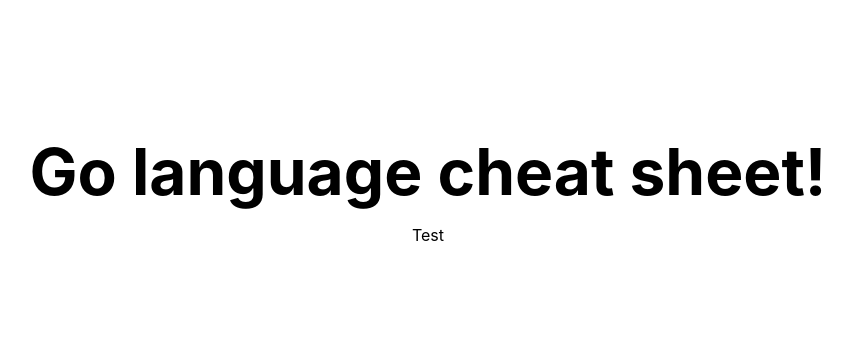
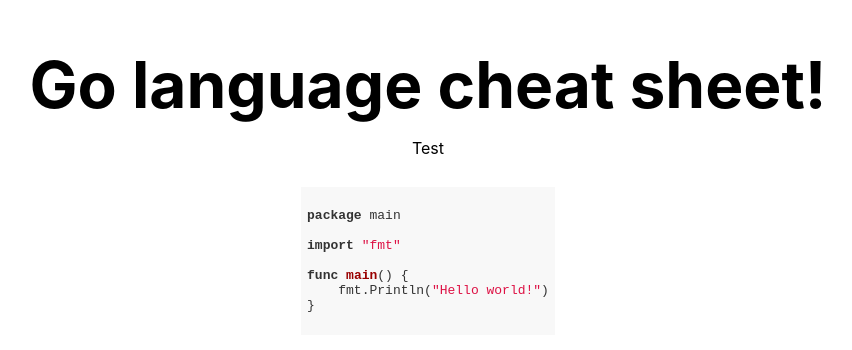
Before and after one commit to nlepage/go-cheat-sheets, a Next.js app: page /language in a window 1280 px wide. Shown: the part 202-552 px from the top of the page, without its empty margins (212-1064 px from the left). Built offline with nearby package versions, Linux system fonts and the light colour scheme.

Commit message:
:alembic: highlight.js + NextJS SSG

```diff
--- a/next.config.js
+++ b/next.config.js
@@ -1,3 +1,3 @@
 module.exports = {
-  basePath: '/go-cheat-sheets',
+  basePath: process.env.NODE_ENV === 'production' ? '/go-cheat-sheets' : null,
 }
--- a/package.json
+++ b/package.json
@@ -8,6 +8,7 @@
     "start": "next start"
   },
   "dependencies": {
+    "highlight.js": "^10.6.0",
     "next": "10.0.6",
     "react": "17.0.1",
     "react-dom": "17.0.1"
--- a/pages/_app.js
+++ b/pages/_app.js
@@ -1,4 +1,5 @@
 import '../styles/globals.css'
+import 'highlight.js/styles/github.css'
 
 export default function App({ Component, pageProps }) {
   return <Component {...pageProps} />
--- a/pages/language.js
+++ b/pages/language.js
@@ -1,8 +1,18 @@
 import Head from 'next/head'
+import hljs from 'highlight.js/lib/core'
+import go from 'highlight.js/lib/languages/go'
 
 import styles from '../styles/language.module.css'
+import { useEffect } from 'react'
 
 export default function Language() {
+  useEffect(() => {
+    hljs.registerLanguage('go', go)
+    document.querySelectorAll('pre code').forEach((block) => {
+      hljs.highlightBlock(block)
+    })
+  }, [])
+
   return (
     <div className={styles.container}>
       <Head>
@@ -17,6 +27,17 @@ export default function Language() {
         <p>
           Test
         </p>
+        <pre>
+          <code className="go">{`
+package main
+
+import "fmt"
+
+func main() {
+    fmt.Println("Hello world!")
+}
+          `}</code>
+        </pre>
       </main>
     </div>
   )
```
Also changed, not shown: 5 other files (tests, documents, lock files or other folders).
